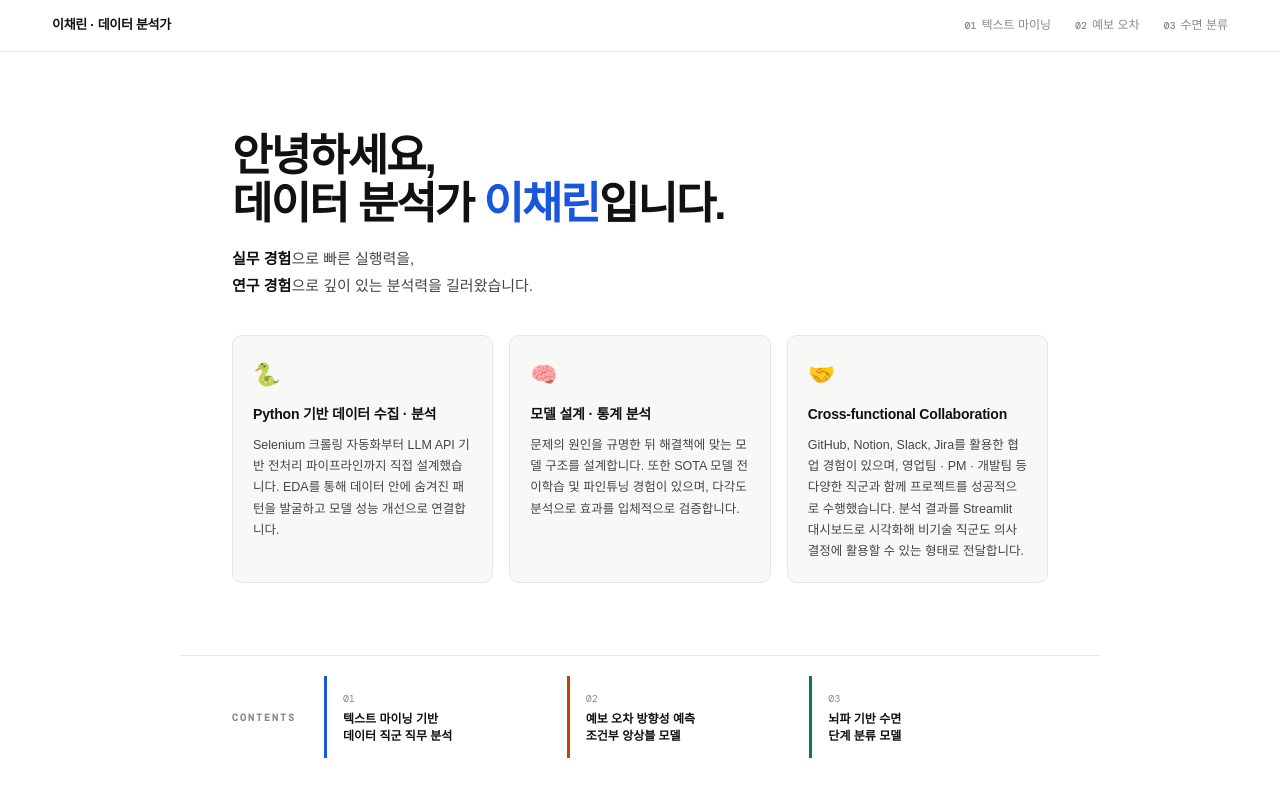
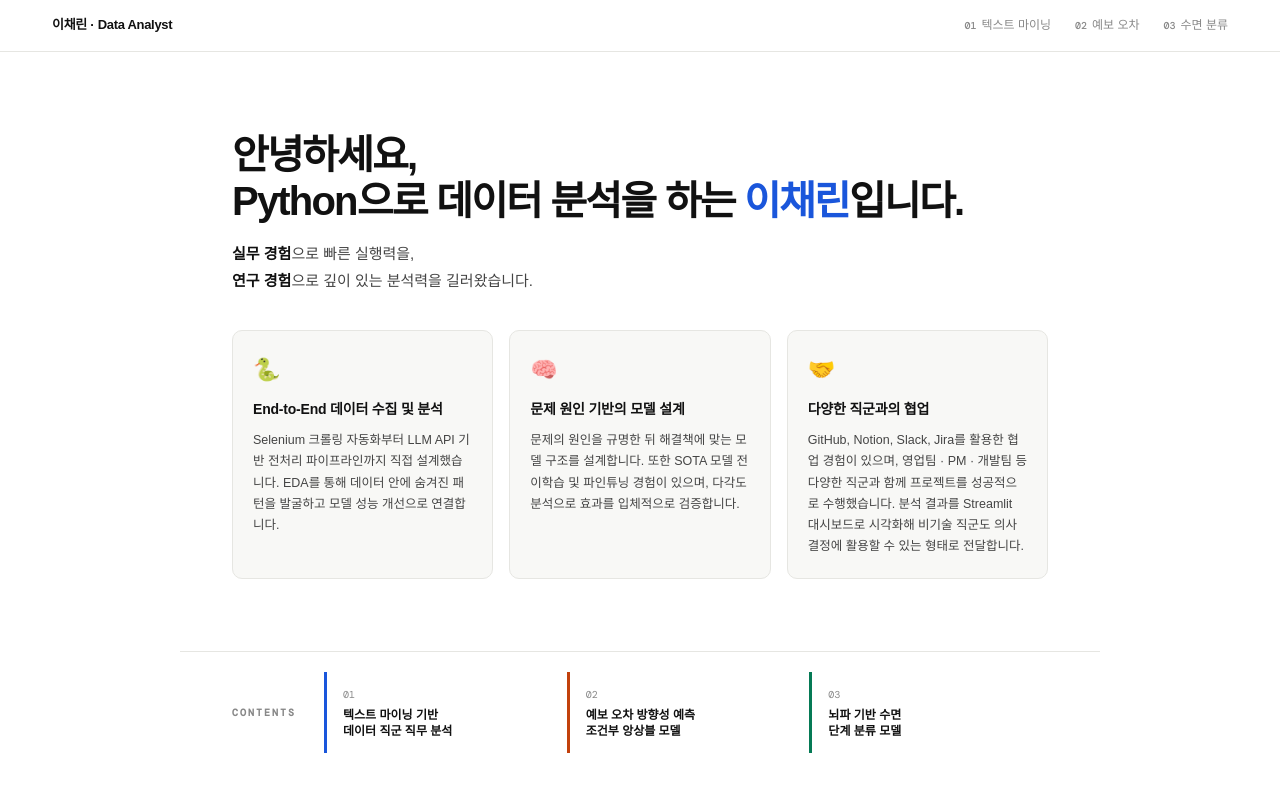
Before and after one commit to cloudyflavor/portfolio, a plain HTML site: page index.html in a window 1280 px wide. Shown: the top 800 px of the page. Drawn offline with nearby package versions, Linux system fonts and the light colour scheme; a web font is replaced by a local one.

Commit message:
DOC: 헤더 문구 수정

```diff
--- a/index.html
+++ b/index.html
@@ -47,7 +47,7 @@ body { background: var(--bg); color: var(--ink); font-family: var(--f); font-siz
 /* HERO */
 .hero { max-width: var(--max); margin: 0 auto; padding: 80px var(--pad) 72px; border-bottom: 1px solid var(--line); }
 .hero-label { font-size: 11px; font-weight: 600; color: var(--ink3); letter-spacing: 2px; text-transform: uppercase; margin-bottom: 18px; }
-.hero-title { font-size: 44px; font-weight: 800; line-height: 1.1; letter-spacing: -2px; margin-bottom: 16px; }
+.hero-title { font-size: 40px; font-weight: 800; line-height: 1.15; letter-spacing: -1.8px; margin-bottom: 16px; }
 .hero-title em { font-style: normal; color: var(--c1); }
 .hero-desc { font-size: 15px; color: var(--ink2); max-width: 520px; line-height: 1.8; margin-bottom: 28px; }
 .hero-chips { display: flex; flex-wrap: wrap; gap: 7px; }
@@ -217,7 +217,7 @@ strong { font-weight: 700; color: var(--ink); }
 
 <!-- NAV -->
 <nav class="nav">
-  <div class="nav-logo">이채린 · 데이터 분석가</div>
+  <div class="nav-logo">이채린 · Data Analyst</div>
   <div class="nav-links">
     <a href="#p01"><span class="nn">01</span> 텍스트 마이닝</a>
     <a href="#p02"><span class="nn">02</span> 예보 오차</a>
@@ -227,22 +227,22 @@ strong { font-weight: 700; color: var(--ink); }
 
 <!-- HERO -->
 <div class="hero">
-  <div class="hero-title">안녕하세요,<br>데이터 분석가 <em>이채린</em>입니다.</div>
+  <div class="hero-title">안녕하세요,<br>Python으로 데이터 분석을 하는 <em>이채린</em>입니다.</div>
   <div class="hero-desc"><strong style="white-space:nowrap;">실무 경험</strong>으로 빠른 실행력을,<br><strong style="white-space:nowrap;">연구 경험</strong>으로 깊이 있는 분석력을 길러왔습니다.</div>
   <div class="hero-features">
     <div class="hf-item">
       <div class="hf-icon">🐍</div>
-      <div class="hf-title">Python 기반 데이터 수집 · 분석</div>
+      <div class="hf-title">End-to-End 데이터 수집 및 분석</div>
       <div class="hf-desc">Selenium 크롤링 자동화부터 LLM API 기반 전처리 파이프라인까지 직접 설계했습니다. EDA를 통해 데이터 안에 숨겨진 패턴을 발굴하고 모델 성능 개선으로 연결합니다.</div>
     </div>
     <div class="hf-item">
       <div class="hf-icon">🧠</div>
-      <div class="hf-title">모델 설계 · 통계 분석</div>
+      <div class="hf-title">문제 원인 기반의 모델 설계</div>
       <div class="hf-desc">문제의 원인을 규명한 뒤 해결책에 맞는 모델 구조를 설계합니다. 또한 SOTA 모델 전이학습 및 파인튜닝 경험이 있으며, 다각도 분석으로 효과를 입체적으로 검증합니다.</div>
     </div>
     <div class="hf-item">
       <div class="hf-icon">🤝</div>
-      <div class="hf-title">Cross-functional Collaboration</div>
+      <div class="hf-title">다양한 직군과의 협업</div>
       <div class="hf-desc">GitHub, Notion, Slack, Jira를 활용한 협업 경험이 있으며, 영업팀 · PM · 개발팀 등 다양한 직군과 함께 프로젝트를 성공적으로 수행했습니다. 분석 결과를 Streamlit 대시보드로 시각화해 비기술 직군도 의사결정에 활용할 수 있는 형태로 전달합니다.</div>
     </div>
   </div>
```
